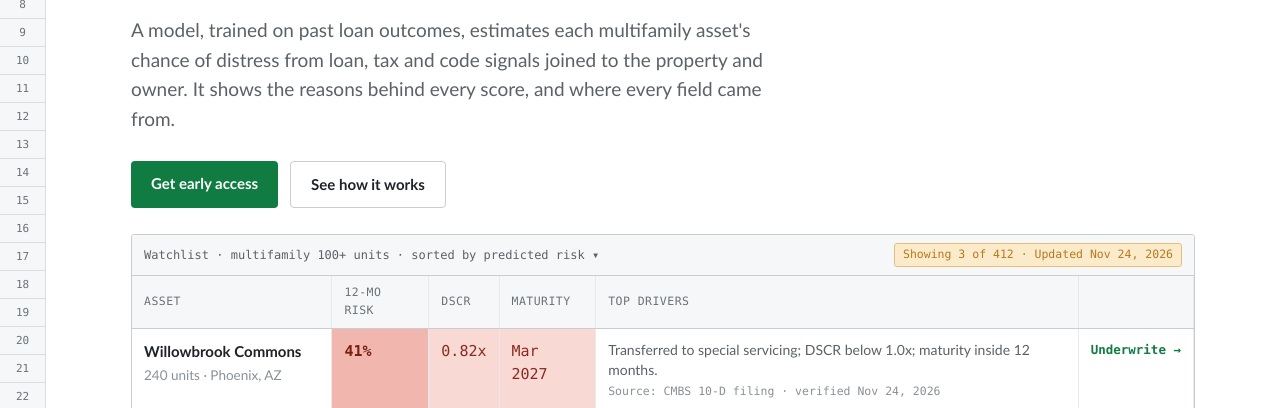
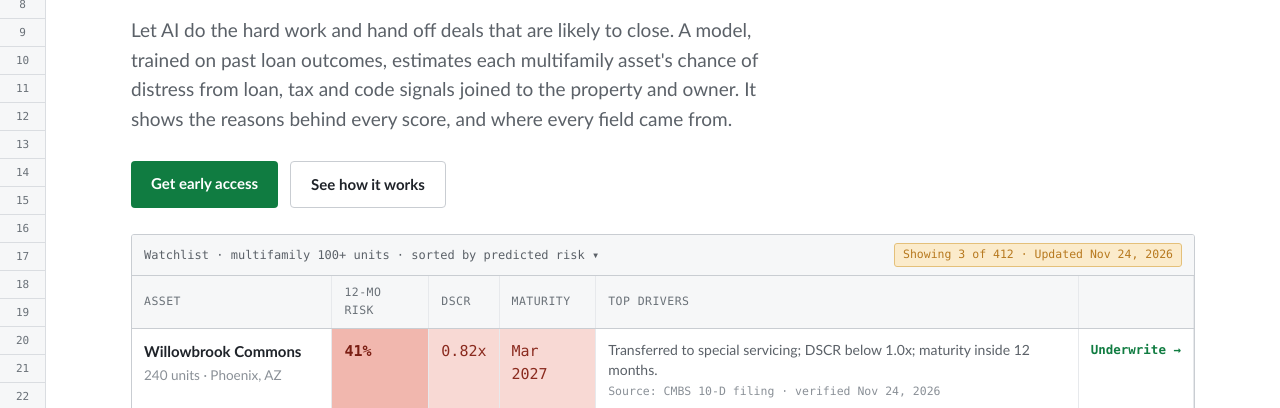
Before and after one commit to Shaggyshak/teez-live, a plain HTML site: page index.html in a window 1280 px wide. Shown: the part 327-735 px from the top of the page. Drawn offline with Linux system fonts and the light colour scheme.

Commit message:
Hero: lead with 'Let AI do the hard work and hand off deals that are likely to close'
Co-Authored-By: Claude Sonnet 5.5 <noreply@anthropic.com>

```diff
--- a/index.html
+++ b/index.html
@@ -211,7 +211,7 @@ footer a{text-decoration:underline;text-underline-offset:3px;color:var(--ink-2)}
     <div class="blk" id="watchlist"><div class="wrap">
       <div class="cellhdr">Distressed multifamily · deal sourcing</div>
       <h1>Find distress <mark>before</mark> it hits the market.</h1>
-      <p class="sub">A model, trained on past loan outcomes, estimates each multifamily asset's chance of distress from loan, tax and code signals joined to the property and owner. It shows the reasons behind every score, and where every field came from.</p>
+      <p class="sub">Let AI do the hard work and hand off deals that are likely to close. A model, trained on past loan outcomes, estimates each multifamily asset's chance of distress from loan, tax and code signals joined to the property and owner. It shows the reasons behind every score, and where every field came from.</p>
       <div class="cta"><a class="btn" href="#early-access">Get early access</a><a class="btn btn-o" href="#how">See how it works</a></div>
 
       <div class="xl" aria-label="Illustrative watchlist">
```
